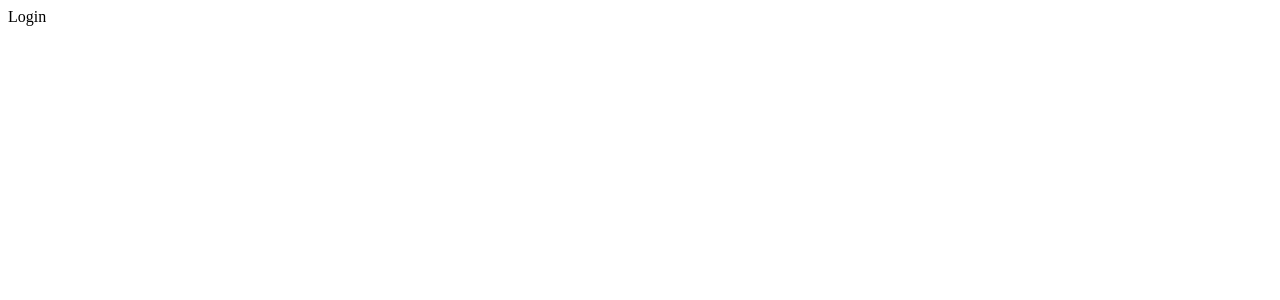
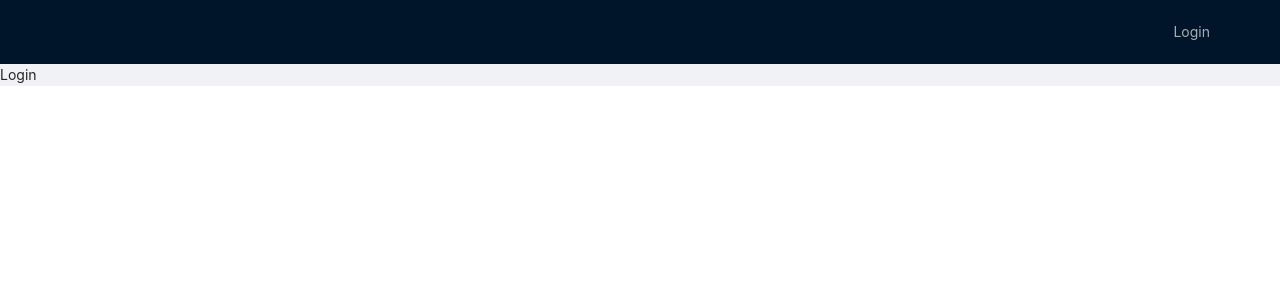
Before and after one commit to Lerik13/react-calendar-events, a React (Create React App) app: page /login in a window 1280 px wide. Shown: the top 300 px of the page. Built offline with nearby package versions, Linux system fonts and the light colour scheme.

Commit message:
added Navbar

```diff
--- a/src/App.css
+++ b/src/App.css
@@ -1,38 +1 @@
-.App {
-  text-align: center;
-}
-
-.App-logo {
-  height: 40vmin;
-  pointer-events: none;
-}
-
-@media (prefers-reduced-motion: no-preference) {
-  .App-logo {
-    animation: App-logo-spin infinite 20s linear;
-  }
-}
-
-.App-header {
-  background-color: #282c34;
-  min-height: 100vh;
-  display: flex;
-  flex-direction: column;
-  align-items: center;
-  justify-content: center;
-  font-size: calc(10px + 2vmin);
-  color: white;
-}
-
-.App-link {
-  color: #61dafb;
-}
-
-@keyframes App-logo-spin {
-  from {
-    transform: rotate(0deg);
-  }
-  to {
-    transform: rotate(360deg);
-  }
-}
+@import '~antd/dist/antd.css';
--- a/src/App.tsx
+++ b/src/App.tsx
@@ -1,11 +1,17 @@
+import './App.css'
 import React, {FC} from 'react';
 import AppRouter from './components/AppRouter';
+import Navbar from './components/Navbar';
+import { Layout } from 'antd';
 
 const App: FC = () => {
 	return (
-		<div>
-			<AppRouter />
-		</div>
+		<Layout>
+			<Navbar />
+			<Layout.Content>
+				<AppRouter />
+			</Layout.Content>
+		</Layout>
 	);
 };
 
--- a/src/components/AppRouter.tsx
+++ b/src/components/AppRouter.tsx
@@ -16,14 +16,14 @@
 					/* return <Route path={route.path} element={route.element} /> */
 				}
 				)}
-				<Route path="/" element={<Navigate replace to={RouteNames.EVENT} />} />
+				<Route path="*" element={<Navigate replace to={RouteNames.EVENT} />} />
 			</Routes>
 			:
 			<Routes>
 				{publicRoutes.map(route =>
 					<Route path={route.path} element={<Login />} key={route.path} />
 				)}
-				<Route path="/" element={<Navigate replace to={RouteNames.LOGIN} />} />
+				<Route path="*" element={<Navigate replace to={RouteNames.LOGIN} />} />
 			</Routes>
 	);
 };
--- /dev/null
+++ b/src/components/Navbar.tsx
@@ -0,0 +1,38 @@
+import React, {FC} from 'react';
+import { Layout, Menu, Row } from 'antd';
+import { useNavigate } from 'react-router-dom';
+
+const Navbar: FC = () => {
+	const navigate = useNavigate();
+	const auth = false;
+
+	return (
+		<Layout.Header>
+			<Row justify="end">
+				{auth
+					?
+					<>
+						<div style={{color: 'white'}}>
+							Hello
+						</div>
+						<Menu theme="dark" mode="horizontal" selectable={false}>
+							<Menu.Item onClick={() => console.log('Logout')} key={1}>
+								Logout
+							</Menu.Item>
+						</Menu>
+					</>
+					:
+					<>
+						<Menu theme="dark" mode="horizontal" selectable={false}>
+							<Menu.Item onClick={() => navigate('/login')} key={1}>
+								Login
+							</Menu.Item>
+						</Menu>
+					</>
+				}
+			</Row>
+		</Layout.Header>
+	);
+};
+
+export default Navbar;
```
